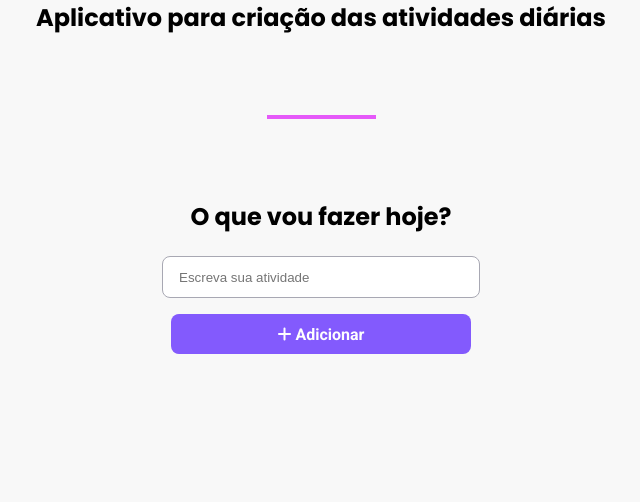
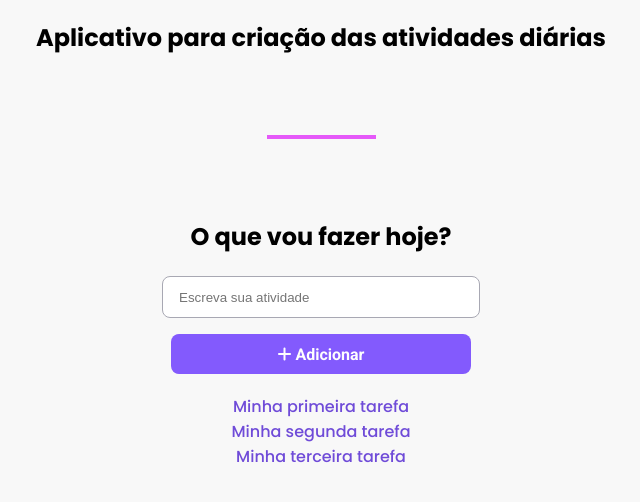
Before and after one commit to LucasMachioni/todoist-electronjs, an Electron app: page index.HTML in a window 800 px wide. Shown: the whole page, without its empty margins (79-719 px from the left). Drawn offline with Linux system fonts and the light colour scheme.

Commit message:
Adicionando lista ao HTML

```diff
--- a/index.HTML
+++ b/index.HTML
@@ -31,5 +31,13 @@
 
       <button> <i class="fa-solid fa-plus"></i> Adicionar</button>
     </div>
+
+    <!--Lista de todois-->
+    <ul>
+      <li>Minha primeira tarefa</li>
+      <li>Minha segunda tarefa</li>
+      <li>Minha terceira tarefa</li>
+    </ul>
+
   </body>
 </html>
--- a/style.css
+++ b/style.css
@@ -11,6 +11,7 @@ body {
 
 h1 {
   font-size: 24px;
+  margin-top: 20px;
 }
 
 hr {
@@ -53,3 +54,8 @@ button {
 button:hover {
   background: #632fff
 }
+
+ul {
+  margin-top: 20px;
+  color: #6f4bd8
+}
```
